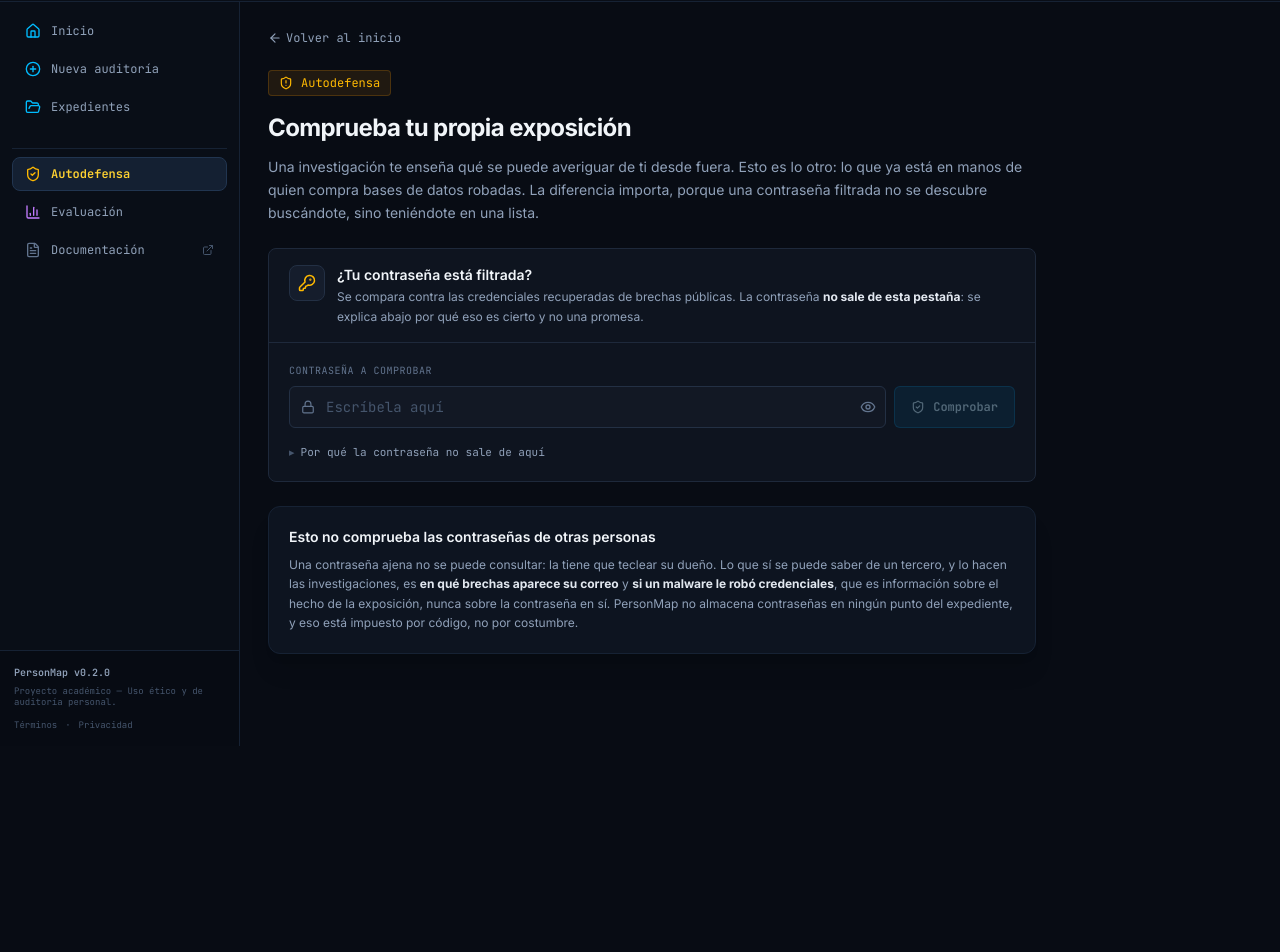
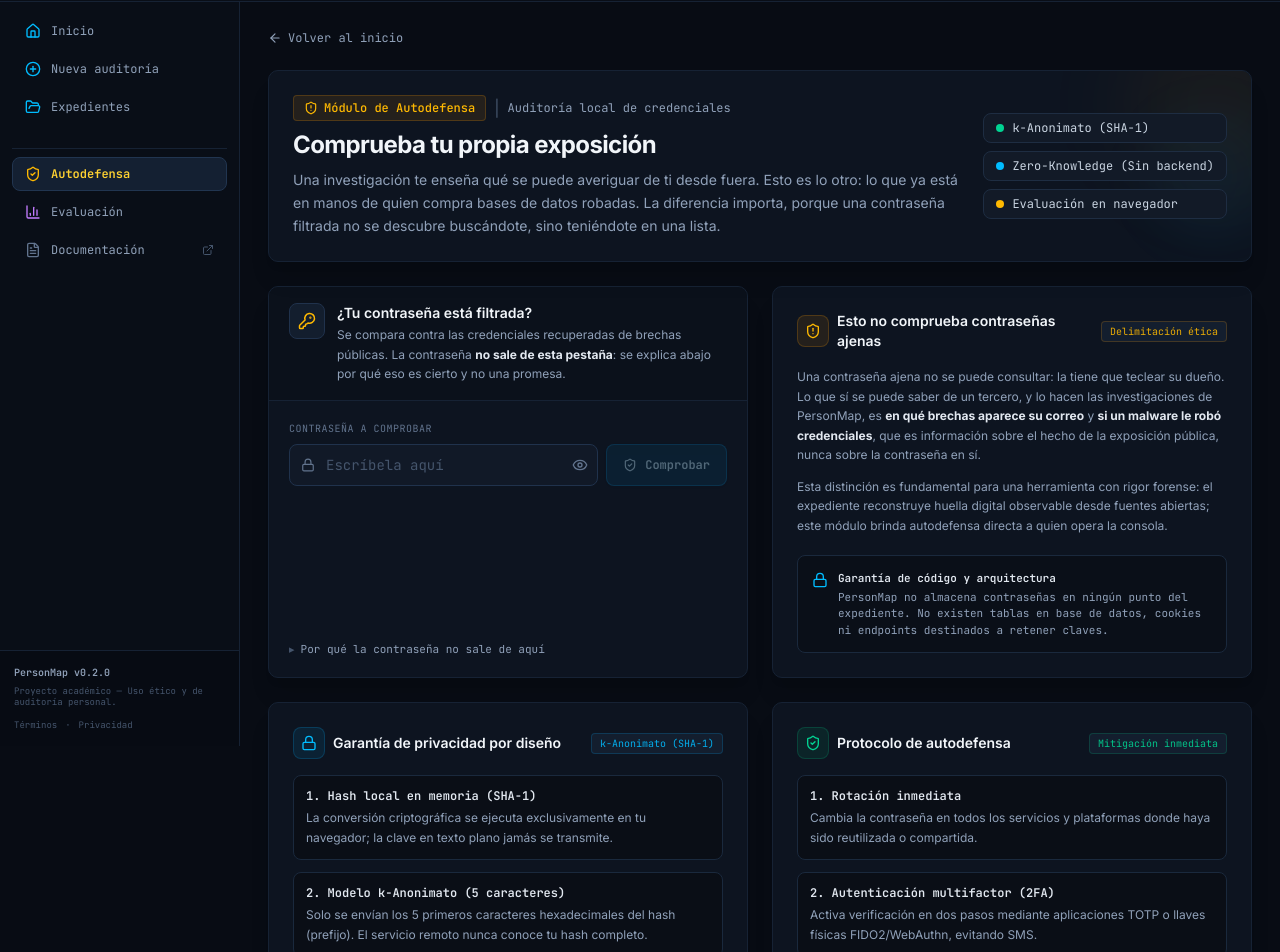
Before and after one commit to xBiltTom/PersonMap, a Next.js app in the folder frontend/: page /seguridad in a window 1280 px wide. Shown: the part 54-1006 px from the top of the page. Before the commit the page ends 800 px from the top, so only its background shows below. Built offline with nearby package versions, Linux system fonts and the light colour scheme; no server answers.

Commit message:
refactor(frontend): Rediseño de la vista de seguridad

```diff
--- a/frontend/src/app/seguridad/page.tsx
+++ b/frontend/src/app/seguridad/page.tsx
@@ -1,5 +1,10 @@
 import Link from "next/link";
-import { ArrowLeft, ShieldAlert } from "lucide-react";
+import {
+  ArrowLeft,
+  ShieldAlert,
+  ShieldCheck,
+  Lock,
+} from "lucide-react";
 import { PasswordExposureCheck } from "@/components/security/PasswordExposureCheck";
 
 export const metadata = {
@@ -18,54 +23,229 @@ export const metadata = {
  */
 export default function SecurityPage() {
   return (
-    <div className="space-y-6">
+    <div className="w-full space-y-6">
       <div className="flex items-center gap-2">
         <Link
           href="/"
-          className="text-xs font-mono text-slate-400 hover:text-sky-400 flex items-center gap-1 transition-colors"
+          className="text-xs font-mono text-slate-400 hover:text-sky-400 flex items-center gap-1.5 transition-colors"
         >
           <ArrowLeft className="w-3.5 h-3.5" aria-hidden="true" /> Volver al inicio
         </Link>
       </div>
 
-      <section className="max-w-3xl">
-        <div className="inline-flex items-center gap-2 px-2.5 py-1 rounded bg-amber-500/10 border border-amber-500/20 text-amber-400 font-mono text-xs mb-4">
+      {/* Header Banner - Spans Full Width */}
+      <section className="panel-card border border-[#162234] bg-[#0d1420] p-5 sm:p-6 shadow-xl relative overflow-hidden">
+        <div className="pointer-events-none absolute -right-16 -top-16 h-48 w-48 rounded-full bg-amber-500/5 blur-2xl" />
+        <div className="pointer-events-none absolute -right-6 top-10 h-32 w-32 rounded-full bg-sky-500/5 blur-xl" />
+
+        <div className="relative flex flex-col xl:flex-row xl:items-center justify-between gap-5">
+          <div className="space-y-2 max-w-3xl">
+            <div className="flex flex-wrap items-center gap-2">
+              <div className="inline-flex items-center gap-1.5 px-2.5 py-1 rounded bg-amber-500/10 border border-amber-500/20 text-amber-400 font-mono text-xs font-medium">
                 <ShieldAlert className="w-3.5 h-3.5" aria-hidden="true" />
-          <span>Autodefensa</span>
+                <span>Módulo de Autodefensa</span>
+              </div>
+              <span className="text-slate-600 hidden sm:inline">|</span>
+              <span className="text-xs font-mono text-slate-400">Auditoría local de credenciales</span>
             </div>
 
-        <h1 className="text-2xl font-bold tracking-tight text-slate-100">
+            <h1 className="text-xl sm:text-2xl font-bold tracking-tight text-slate-100 font-sans">
               Comprueba tu propia exposición
             </h1>
 
-        <p className="mt-3 text-sm text-slate-400 leading-relaxed">
+            <p className="text-sm text-slate-400 leading-relaxed">
               Una investigación te enseña qué se puede averiguar de ti desde fuera.
               Esto es lo otro: lo que ya está en manos de quien compra bases de datos
               robadas. La diferencia importa, porque una contraseña filtrada no se
               descubre buscándote, sino teniéndote en una lista.
             </p>
+          </div>
+
+          {/* Telemetry pill badges */}
+          <div className="flex flex-wrap xl:flex-col gap-2 shrink-0 font-mono text-xs">
+            <div className="flex items-center gap-2 px-3 py-1.5 rounded-lg bg-[#121a27] border border-[#1e2d42]">
+              <span className="w-2 h-2 rounded-full bg-emerald-400"></span>
+              <span className="text-slate-300">k-Anonimato (SHA-1)</span>
+            </div>
+            <div className="flex items-center gap-2 px-3 py-1.5 rounded-lg bg-[#121a27] border border-[#1e2d42]">
+              <span className="w-2 h-2 rounded-full bg-sky-400"></span>
+              <span className="text-slate-300">Zero-Knowledge (Sin backend)</span>
+            </div>
+            <div className="flex items-center gap-2 px-3 py-1.5 rounded-lg bg-[#121a27] border border-[#1e2d42]">
+              <span className="w-2 h-2 rounded-full bg-amber-400"></span>
+              <span className="text-slate-300">Evaluación en navegador</span>
+            </div>
+          </div>
+        </div>
       </section>
 
-      <div className="max-w-3xl">
+      {/* Row 1: The Interactive Checker + Ethical Scope */}
+      <div className="grid grid-cols-1 lg:grid-cols-2 gap-6 items-stretch w-full">
+        {/* Left: The Interactive Checker */}
+        <div className="h-full">
           <PasswordExposureCheck />
         </div>
 
-      <div className="max-w-3xl rounded-xl border border-[#162234] bg-[#0d1420] p-5 shadow-xl">
-        <h2 className="text-sm font-semibold text-slate-100">
-          Esto no comprueba las contraseñas de otras personas
+        {/* Right: Ethical Boundaries & Investigation Scope */}
+        <div className="panel-card border border-[#162234] bg-[#0d1420] p-5 sm:p-6 shadow-xl h-full flex flex-col justify-between">
+          <div>
+            <div className="flex items-center justify-between gap-2 mb-3">
+              <div className="flex items-center gap-2">
+                <div className="w-8 h-8 rounded-lg bg-amber-500/10 border border-amber-500/20 flex items-center justify-center text-amber-400 shrink-0">
+                  <ShieldAlert className="w-4 h-4" aria-hidden="true" />
+                </div>
+                <h2 className="text-sm font-semibold text-slate-100 font-sans">
+                  Esto no comprueba contraseñas ajenas
                 </h2>
-        <p className="text-xs text-slate-400 mt-2 leading-relaxed">
+              </div>
+              <span className="text-[10px] font-mono px-2 py-0.5 rounded bg-[#131e2e] text-amber-400/90 border border-amber-500/20 shrink-0">
+                Delimitación ética
+              </span>
+            </div>
+
+            <div className="space-y-3 text-xs text-slate-400 leading-relaxed mt-4">
+              <p>
                 Una contraseña ajena no se puede consultar: la tiene que teclear su
                 dueño. Lo que sí se puede saber de un tercero, y lo hacen las
-          investigaciones, es <strong className="text-slate-200">en qué
-          brechas aparece su correo</strong> y{" "}
+                investigaciones de PersonMap, es{" "}
+                <strong className="text-slate-200">
+                  en qué brechas aparece su correo
+                </strong>{" "}
+                y{" "}
                 <strong className="text-slate-200">
                   si un malware le robó credenciales
                 </strong>
-          , que es información sobre el hecho de la exposición, nunca sobre la
-          contraseña en sí. PersonMap no almacena contraseñas en ningún punto del
-          expediente, y eso está impuesto por código, no por costumbre.
+                , que es información sobre el hecho de la exposición pública, nunca sobre la
+                contraseña en sí.
               </p>
+              <p>
+                Esta distinción es fundamental para una herramienta con rigor forense:
+                el expediente reconstruye huella digital observable desde fuentes abiertas;
+                este módulo brinda autodefensa directa a quien opera la consola.
+              </p>
+            </div>
+          </div>
+
+          <div className="mt-5 p-3.5 rounded-lg bg-[#0a0f18] border border-[#1a293d] flex items-start gap-2.5">
+            <Lock className="w-4 h-4 text-sky-400 shrink-0 mt-0.5" aria-hidden="true" />
+            <div className="text-[11px] font-mono text-slate-400">
+              <span className="text-slate-200 font-semibold block mb-0.5">
+                Garantía de código y arquitectura
+              </span>
+              PersonMap no almacena contraseñas en ningún punto del expediente.
+              No existen tablas en base de datos, cookies ni endpoints destinados a retener claves.
+            </div>
+          </div>
+        </div>
+      </div>
+
+      {/* Row 2: Privacy Guarantee + Self-defense Protocol on the same line with equal sizes */}
+      <div className="grid grid-cols-1 md:grid-cols-2 gap-6 items-stretch w-full">
+        {/* Card 1: Privacy Architecture Guarantee */}
+        <div className="panel-card border border-[#162234] bg-[#0d1420] p-5 sm:p-6 shadow-xl h-full flex flex-col justify-between">
+          <div>
+            <div className="flex items-center justify-between gap-2 mb-3">
+              <div className="flex items-center gap-2">
+                <div className="w-8 h-8 rounded-lg bg-sky-500/10 border border-sky-500/20 flex items-center justify-center text-sky-400 shrink-0">
+                  <Lock className="w-4 h-4" aria-hidden="true" />
+                </div>
+                <h2 className="text-sm font-semibold text-slate-100 font-sans">
+                  Garantía de privacidad por diseño
+                </h2>
+              </div>
+              <span className="text-[10px] font-mono px-2 py-0.5 rounded bg-[#131e2e] text-sky-400/90 border border-sky-500/20 shrink-0">
+                k-Anonimato (SHA-1)
+              </span>
+            </div>
+
+            <div className="space-y-3 my-4">
+              <div className="p-3 rounded-lg bg-[#0a0e16] border border-[#1a293d]">
+                <div className="font-mono text-slate-200 text-xs font-semibold">
+                  1. Hash local en memoria (SHA-1)
+                </div>
+                <p className="mt-1 text-slate-400 text-xs leading-relaxed">
+                  La conversión criptográfica se ejecuta exclusivamente en tu navegador; la clave en texto plano jamás se transmite.
+                </p>
+              </div>
+
+              <div className="p-3 rounded-lg bg-[#0a0e16] border border-[#1a293d]">
+                <div className="font-mono text-slate-200 text-xs font-semibold">
+                  2. Modelo k-Anonimato (5 caracteres)
+                </div>
+                <p className="mt-1 text-slate-400 text-xs leading-relaxed">
+                  Solo se envían los 5 primeros caracteres hexadecimales del hash (prefijo). El servicio remoto nunca conoce tu hash completo.
+                </p>
+              </div>
+
+              <div className="p-3 rounded-lg bg-[#0a0e16] border border-[#1a293d]">
+                <div className="font-mono text-slate-200 text-xs font-semibold">
+                  3. Zero-Knowledge backend
+                </div>
+                <p className="mt-1 text-slate-400 text-xs leading-relaxed">
+                  Tu consulta va directo a Cloudflare / HIBP. PersonMap no intermedia, no analiza ni almacena tráfico ni credenciales.
+                </p>
+              </div>
+            </div>
+          </div>
+
+          <div className="mt-4 pt-3 border-t border-[#162234] text-[11px] font-mono text-slate-500 flex items-center justify-between">
+            <span>Auditoría local en cliente</span>
+            <span className="text-slate-400 font-medium">100% Efímero</span>
+          </div>
+        </div>
+
+        {/* Card 2: Actionable Countermeasures (Self-Defense Protocol) */}
+        <div className="panel-card border border-[#162234] bg-[#0d1420] p-5 sm:p-6 shadow-xl h-full flex flex-col justify-between">
+          <div>
+            <div className="flex items-center justify-between gap-2 mb-3">
+              <div className="flex items-center gap-2">
+                <div className="w-8 h-8 rounded-lg bg-emerald-500/10 border border-emerald-500/20 flex items-center justify-center text-emerald-400 shrink-0">
+                  <ShieldCheck className="w-4 h-4" aria-hidden="true" />
+                </div>
+                <h2 className="text-sm font-semibold text-slate-100 font-sans">
+                  Protocolo de autodefensa
+                </h2>
+              </div>
+              <span className="text-[10px] font-mono px-2 py-0.5 rounded bg-[#131e2e] text-emerald-400/90 border border-emerald-500/20 shrink-0">
+                Mitigación inmediata
+              </span>
+            </div>
+
+            <div className="space-y-3 my-4">
+              <div className="p-3 rounded-lg bg-[#0a0e16] border border-[#1a293d]">
+                <div className="font-mono text-slate-200 text-xs font-semibold">
+                  1. Rotación inmediata
+                </div>
+                <p className="mt-1 text-slate-400 text-xs leading-relaxed">
+                  Cambia la contraseña en todos los servicios y plataformas donde haya sido reutilizada o compartida.
+                </p>
+              </div>
+
+              <div className="p-3 rounded-lg bg-[#0a0e16] border border-[#1a293d]">
+                <div className="font-mono text-slate-200 text-xs font-semibold">
+                  2. Autenticación multifactor (2FA)
+                </div>
+                <p className="mt-1 text-slate-400 text-xs leading-relaxed">
+                  Activa verificación en dos pasos mediante aplicaciones TOTP o llaves físicas FIDO2/WebAuthn, evitando SMS.
+                </p>
+              </div>
+
+              <div className="p-3 rounded-lg bg-[#0a0e16] border border-[#1a293d]">
+                <div className="font-mono text-slate-200 text-xs font-semibold">
+                  3. Usar gestor de contraseñas
+                </div>
+                <p className="mt-1 text-slate-400 text-xs leading-relaxed">
+                  Genera claves largas, aleatorias y únicas para cada cuenta con un gestor confiable (Bitwarden, 1Password).
+                </p>
+              </div>
+            </div>
+          </div>
+
+          <div className="mt-4 pt-3 border-t border-[#162234] text-[11px] font-mono text-slate-500 flex items-center justify-between">
+            <span>Defensa en profundidad</span>
+            <span className="text-emerald-400 font-medium">Recomendación OWASP</span>
+          </div>
+        </div>
       </div>
     </div>
   );
--- a/frontend/src/components/security/PasswordExposureCheck.tsx
+++ b/frontend/src/components/security/PasswordExposureCheck.tsx
@@ -71,9 +71,9 @@ export function PasswordExposureCheck() {
   const verdict = result ? verdictFor(result.count) : null;
 
   return (
-    <div className="rounded-lg border border-[#1e293b] bg-[#0e141f] overflow-hidden">
-      <div className="px-5 py-4 border-b border-[#1e293b] flex items-start gap-3">
-        <div className="w-9 h-9 rounded-lg bg-[#151d2c] border border-[#233044] flex items-center justify-center text-amber-400 shrink-0">
+    <div className="panel-card border border-[#162234] bg-[#0d1420] shadow-xl overflow-hidden h-full flex flex-col">
+      <div className="px-5 py-4 border-b border-[#162234] flex items-start gap-3 bg-[#0a0f18]/60 shrink-0">
+        <div className="w-9 h-9 rounded-lg bg-[#131e2e] border border-[#20324c] flex items-center justify-center text-amber-400 shrink-0">
           <KeyRound className="w-4.5 h-4.5" aria-hidden="true" />
         </div>
         <div>
@@ -89,7 +89,7 @@ export function PasswordExposureCheck() {
         </div>
       </div>
 
-      <div className="p-5 space-y-4">
+      <div className="p-5 space-y-4 flex-1 flex flex-col justify-between">
         <form
           onSubmit={(e) => {
             e.preventDefault();
@@ -122,7 +122,7 @@ export function PasswordExposureCheck() {
                 autoCapitalize="off"
                 spellCheck={false}
                 placeholder="Escríbela aquí"
-                className="w-full pl-9 pr-10 py-2.5 rounded-md bg-[#121824] border border-[#233044] text-sm text-slate-100 font-mono placeholder:text-slate-600 focus:outline-none focus:border-sky-500/60"
+                className="w-full pl-9 pr-10 py-2.5 rounded-lg bg-[#111927] border border-[#20324c] text-sm text-slate-100 font-mono placeholder:text-slate-600 focus:outline-none focus:border-sky-500/60 focus:ring-1 focus:ring-sky-500/30 transition-colors"
               />
               <button
                 type="button"
@@ -141,7 +141,7 @@ export function PasswordExposureCheck() {
             <button
               type="submit"
               disabled={!password || loading}
-              className="px-4 py-2.5 rounded-md bg-sky-500/20 text-sky-200 border border-sky-500/40 text-xs font-mono font-semibold hover:bg-sky-500/30 disabled:opacity-40 disabled:cursor-not-allowed cursor-pointer transition-colors flex items-center gap-2 whitespace-nowrap"
+              className="px-4 py-2.5 rounded-lg bg-sky-500/20 text-sky-200 border border-sky-500/40 text-xs font-mono font-semibold hover:bg-sky-500/30 disabled:opacity-40 disabled:cursor-not-allowed cursor-pointer transition-colors flex items-center gap-2 whitespace-nowrap shadow-sm"
             >
               {loading ? (
                 <Loader2 className="w-3.5 h-3.5 animate-spin" aria-hidden="true" />
@@ -162,7 +162,7 @@ export function PasswordExposureCheck() {
 
         {result && verdict && (
           <div
-            className="rounded-md border border-[#233044] bg-[#0c111a] p-4 space-y-3"
+            className="rounded-lg border border-[#20324c] bg-[#0a0e16] p-4 space-y-3"
             role="status"
             aria-live="polite"
           >
@@ -230,7 +230,7 @@ function Transparencia({ result }: { result: PwnedResult | null }) {
         Por qué la contraseña no sale de aquí
       </summary>
 
-      <div className="mt-3 space-y-3 text-xs text-slate-400 leading-relaxed border-l-2 border-[#233044] pl-3">
+      <div className="mt-3 space-y-3 text-xs text-slate-400 leading-relaxed border-l-2 border-[#20324c] pl-3.5">
         <p>
           Se calcula el SHA-1 de la contraseña en tu navegador y se envían{" "}
           <strong className="text-slate-200">
@@ -241,7 +241,7 @@ function Transparencia({ result }: { result: PwnedResult | null }) {
           <em className="text-slate-300">k-anonimato</em>.
         </p>
 
-        <div className="rounded bg-[#0a0e16] border border-[#1e293b] p-2.5 font-mono text-[11px] text-slate-300 overflow-x-auto">
+        <div className="rounded-lg bg-[#080c14] border border-[#162234] p-3 font-mono text-[11px] text-slate-300 overflow-x-auto">
           <p className="text-slate-500">
             {ejemplo ? "// ejemplo con una contraseña cualquiera" : "// tu consulta"}
           </p>
```
Lines whose indentation alone changed are shown as unchanged.
